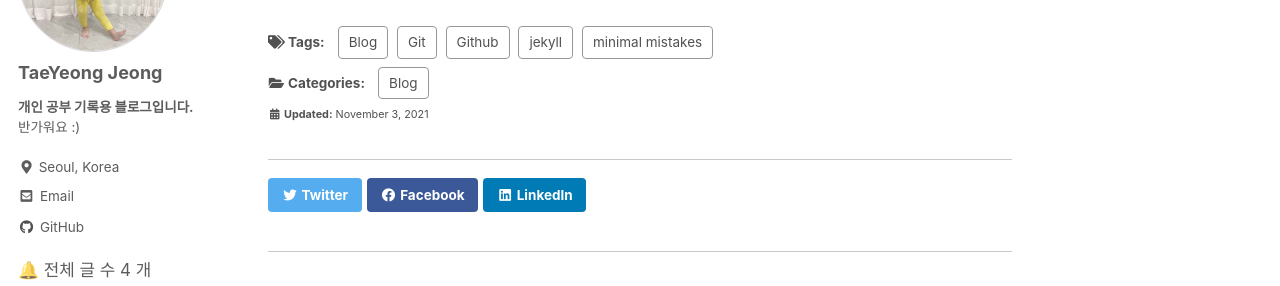
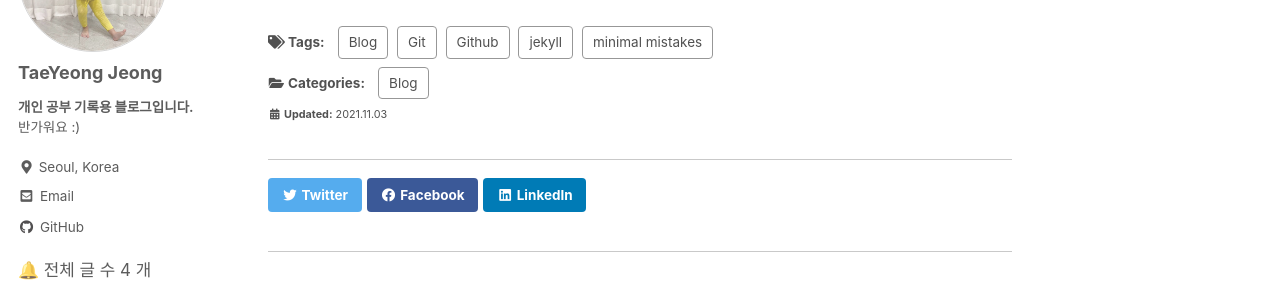
Before and after one commit to dev-taeyeong/test-blog, a Jekyll site: the page built from _posts/Github_Blog/2021-11-01-make-blog-1.md, in a window 1280 px wide and 900 px high, scrolled down 6402 px. Shown: the part 152-438 px from the top of the window. Built offline with Jekyll 4.4.1, drawn with Linux system fonts in a browser that asks for light colours; cached includes are drawn as plain includes; some web fonts are replaced; comment, search, counter and statistics services are not loaded; some of the changed lines change nothing that is shown.

Commit message:
포스트 맨 아래 Updated 형식 수정

```diff
--- a/_includes/page__date.html
+++ b/_includes/page__date.html
@@ -1,4 +1,4 @@
-{% assign date_format = site.date_format | default: "%B %-d, %Y" %}
+{% assign date_format = site.date_format | default: "%Y.%m.%d" %}
 {% if page.last_modified_at %}
   <p class="page__date"><strong><i class="fas fa-fw fa-calendar-alt" aria-hidden="true"></i> {{ site.data.ui-text[site.locale].date_label | default: "Updated:" }}</strong> <time class="dt-published" datetime="{{ page.last_modified_at | date: "%Y-%m-%d" }}">{{ page.last_modified_at | date: date_format }}</time></p>
 {% elsif page.date %}
```
